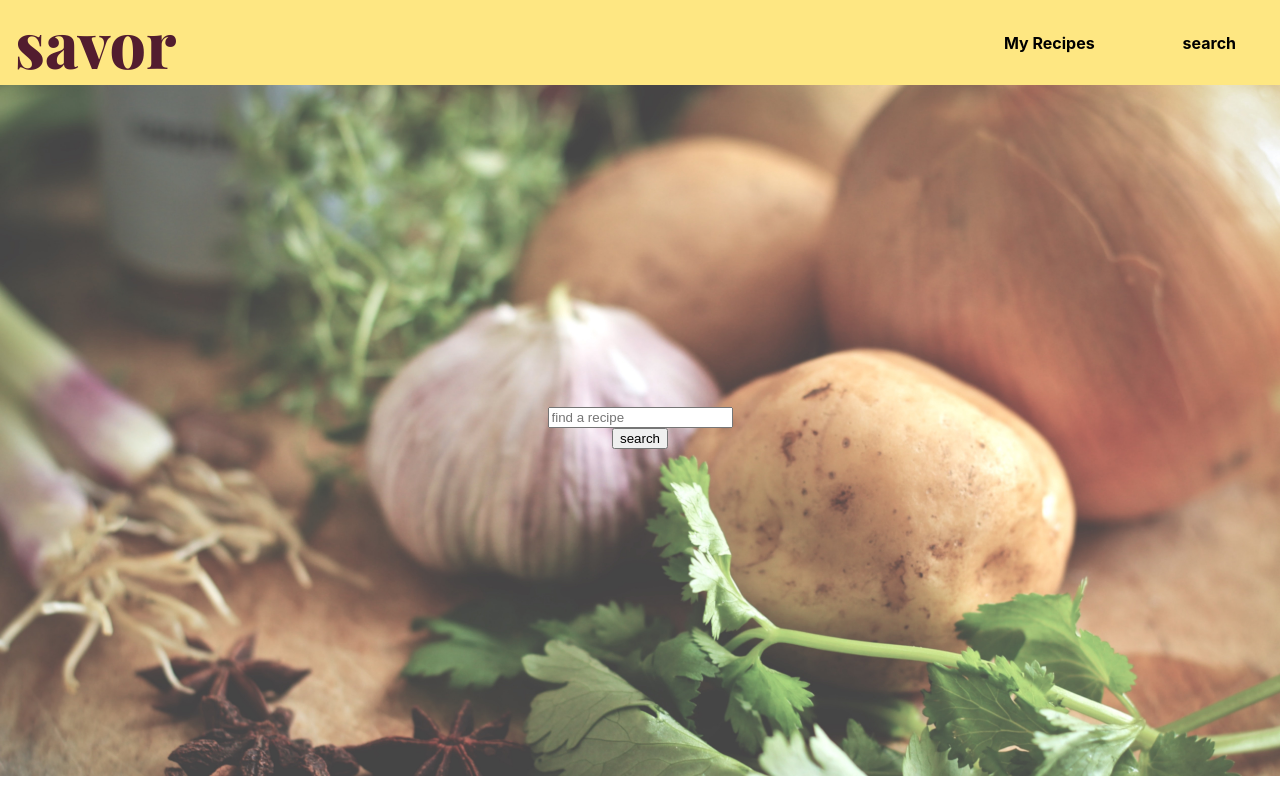
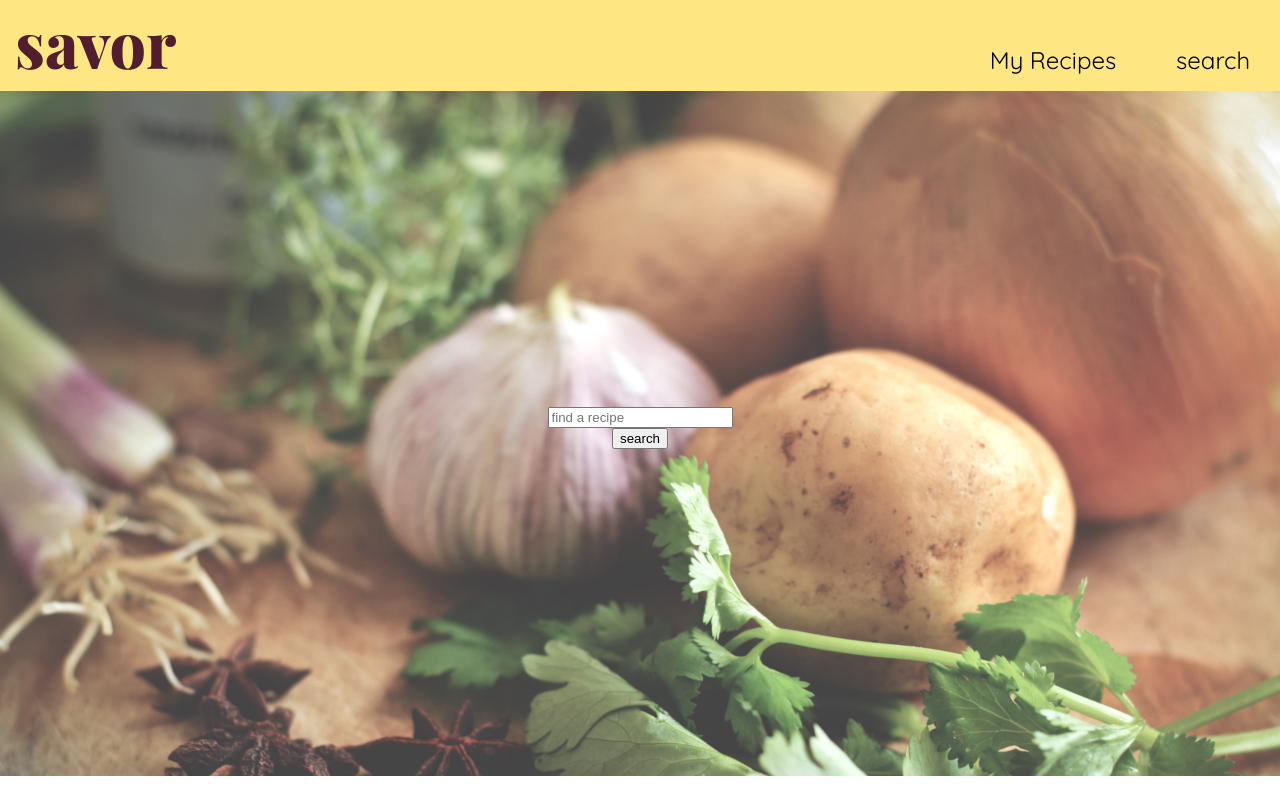
Before and after one commit to MTCawthray/Savor, a React (Create React App) app: page / in a window 1280 px wide. Built offline with nearby package versions, Linux system fonts and the light colour scheme; a web font is replaced by a local one.

Commit message:
Align content in header

```diff
--- a/src/Components/App/App.css
+++ b/src/Components/App/App.css
@@ -14,7 +14,7 @@ h1 {
   background-color: #fee782;
   display: flex;
   flex-direction: row;
-  align-items: center;
+  align-items: baseline;
   justify-content: space-between;
   width: 100%;
   overflow: hidden;
@@ -26,10 +26,12 @@ h1 {
   display: flex;
   width: 25vw;
   justify-content: space-around;
+  align-items: baseline;
 }
 
 .header-links>a {
-  font-weight: bold;
+  font-family: 'Quicksand', sans-serif;
+  font-size: x-large;
 }
 
 form {
```
